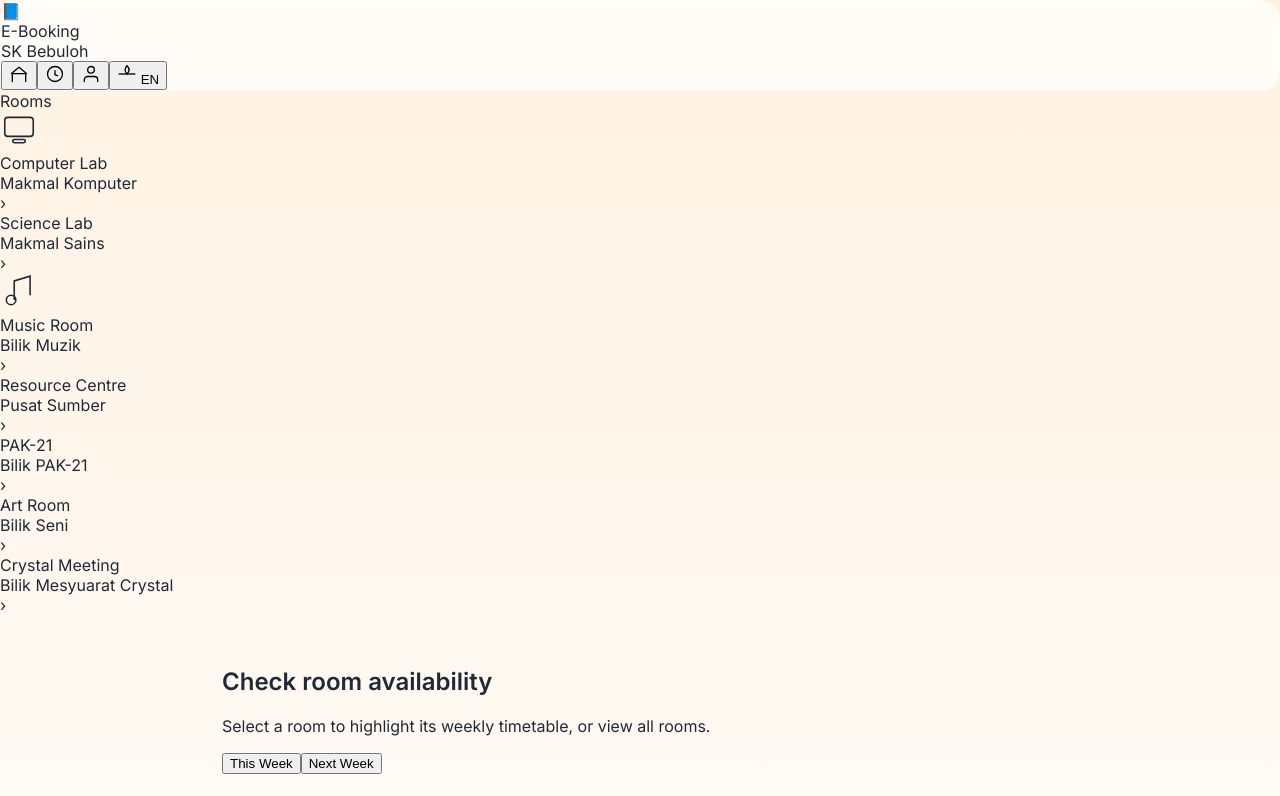
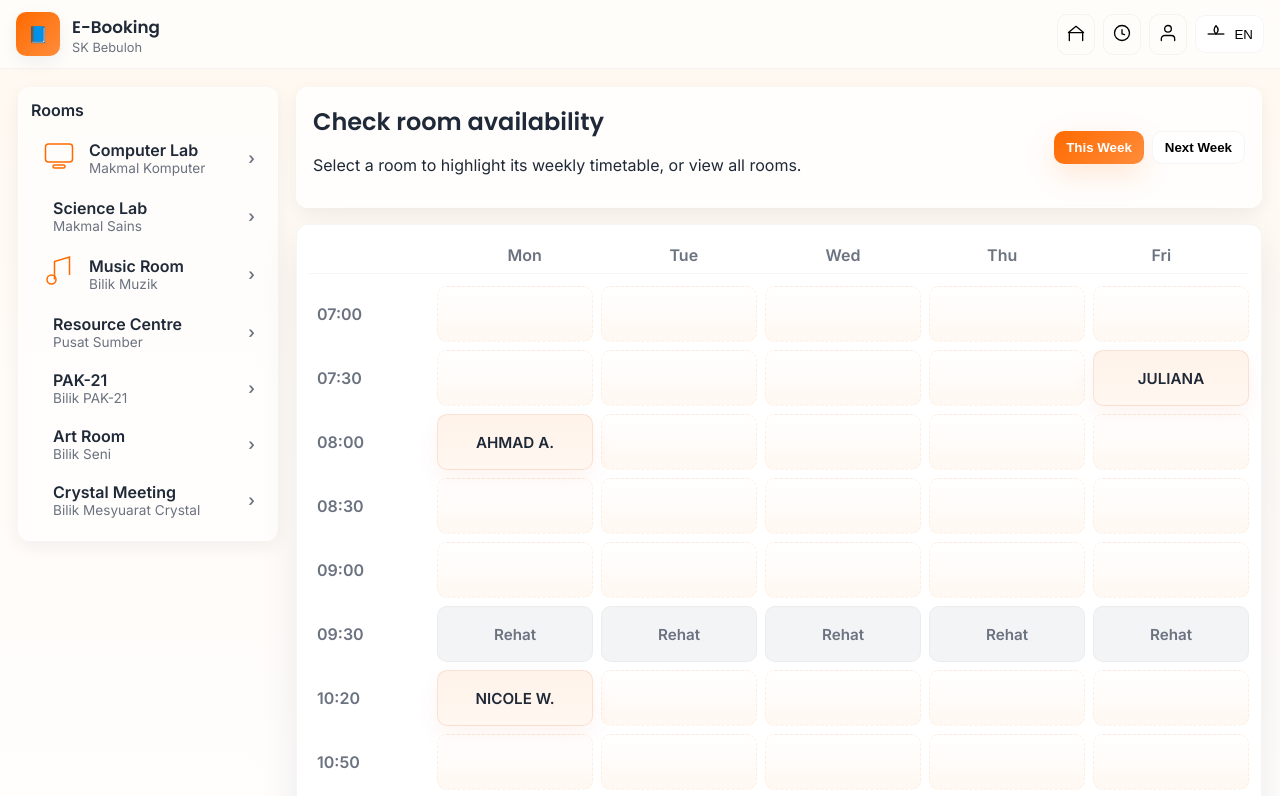
Before and after one commit to ngalang290898-svg/sistem-e-booking-sk-bebuloh, a React (Vite) app: page / in a window 1280 px wide. Shown: the top 796 px of the page. Built offline with nearby package versions, Linux system fonts and the light colour scheme.

Commit message:
Update style.css

```diff
--- a/src/style.css
+++ b/src/style.css
@@ -1,169 +1,104 @@
-:root {
-  --orange-main: #ff7a18;
-  --orange-soft: #ffb347;
-  --bg-main: #fff7ed;
-  --glass-bg: rgba(255, 255, 255, 0.7);
-  --glass-border: rgba(255, 255, 255, 0.35);
-  --text-main: #1f2937;
-  --text-muted: #6b7280;
+:root{
+  --orange-600: #FF6A00;
+  --orange-500: #FF8C3B;
+  --orange-700: #D94C00;
+  --bg-1: #FFF6EF;
+  --glass-bg: rgba(255,255,255,0.64);
+  --glass-border: rgba(255,255,255,0.48);
+  --text: #1f2937;
+  --muted: #6b7280;
+  --card-shadow: 0 14px 40px rgba(15, 23, 42, 0.08);
+  --soft-shadow: 0 6px 18px rgba(15, 23, 42, 0.06);
+  --radius: 14px;
 }
 
-* {
-  box-sizing: border-box;
+*{box-sizing:border-box}
+body{
+  margin:0;
+  font-family: 'Inter', sans-serif;
+  background: linear-gradient(180deg, #fff8f0, #ffffff);
+  color:var(--text);
+  -webkit-font-smoothing:antialiased;
+  -moz-osx-font-smoothing:grayscale;
 }
 
-body {
-  margin: 0;
-  font-family: 'Inter', sans-serif;
-  background: linear-gradient(
-    180deg,
-    #fff2e2,
-    #ffffff
-  );
-  color: var(--text-main);
+/* Top Nav */
+.topnav {
+  display:flex;
+  justify-content:space-between;
+  align-items:center;
+  padding:12px 16px;
+  position:sticky;
+  top:0;
+  z-index:40;
+  background:var(--glass-bg);
+  backdrop-filter: blur(14px);
+  border-bottom: 1px solid rgba(0,0,0,0.04);
 }
 
-/* NAVBAR */
-.nav {
-  position: sticky;
-  top: 0;
-  z-index: 10;
-  display: flex;
-  justify-content: space-between;
-  align-items: center;
-  padding: 1rem 1.5rem;
-  background: var(--glass-bg);
-  backdrop-filter: blur(18px);
-  border-bottom: 1px solid var(--glass-border);
+.brand{display:flex;gap:12px;align-items:center}
+.brand-icon{width:44px;height:44px;border-radius:10px;background:linear-gradient(135deg,var(--orange-600),var(--orange-500));display:flex;align-items:center;justify-content:center;color:#fff;font-weight:700;box-shadow:var(--soft-shadow)}
+.brand-title{font-family:'Poppins',sans-serif;font-weight:600;font-size:1.05rem}
+.brand-sub{font-size:0.8rem;color:var(--muted)}
+
+/* top nav actions */
+.nav-actions{display:flex;gap:8px;align-items:center}
+.icon-btn{background:transparent;border:1px solid rgba(0,0,0,0.04);padding:8px;border-radius:10px;cursor:pointer}
+.lang-btn{display:flex;gap:8px;align-items:center;padding:8px 10px;border-radius:10px;border:1px solid rgba(0,0,0,0.04);background:white}
+
+/* Shell */
+.app-main{display:flex;gap:18px;padding:18px;align-items:flex-start;}
+.left-pane{width:260px}
+.right-pane{flex:1}
+
+/* ROOM LIST */
+.room-list{background:var(--glass-bg);border-radius:12px;padding:12px;border:1px solid var(--glass-border);box-shadow:var(--soft-shadow)}
+.room-list-title{font-weight:600;margin-bottom:8px}
+.room-row{display:flex;align-items:center;gap:12px;padding:10px;border-radius:10px;cursor:pointer;transition:transform .18s, box-shadow .18s, background .18s;}
+.room-row:hover{transform:translateY(-4px); box-shadow:var(--card-shadow); background:linear-gradient(180deg,#fff,#fff8f2)}
+.room-row.active{background:linear-gradient(180deg, #fff, rgba(255,230,210,0.6)); box-shadow: var(--card-shadow)}
+.room-icon svg{width:36px;height:36px;color:var(--orange-600)}
+.room-meta{flex:1}
+.room-name{font-weight:600}
+.room-sub{font-size:0.85rem;color:var(--muted)}
+.room-action{font-weight:600;color:var(--muted)}
+
+/* Search Card */
+.search-card{display:flex;justify-content:space-between;align-items:center;padding:16px;border-radius:12px;background:linear-gradient(180deg, rgba(255,255,255,0.85), rgba(255,255,255,0.75)); border:1px solid var(--glass-border);box-shadow:var(--soft-shadow);margin-bottom:16px}
+.search-left h2{margin:0;font-family:'Poppins',sans-serif;font-weight:600}
+.search-right{display:flex;gap:8px}
+.btn{padding:8px 12px;border-radius:10px;border:1px solid rgba(0,0,0,0.04);cursor:pointer;font-weight:600}
+.btn.primary{background:linear-gradient(135deg,var(--orange-600),var(--orange-500));color:white;border:none;box-shadow:0 10px 30px rgba(255,106,0,0.16)}
+.btn.ghost{background:white}
+
+/* Timetable */
+.timetable{background: white;border-radius:12px;padding:12px;border:1px solid rgba(0,0,0,0.04);box-shadow:var(--card-shadow);overflow:auto}
+.t-head{display:grid;grid-template-columns:120px repeat(5,1fr);align-items:center;gap:8px;padding:8px 12px;border-bottom:1px solid rgba(0,0,0,0.04)}
+.corner{font-weight:600;color:var(--muted)}
+.day-col{text-align:center;font-weight:600;color:var(--muted)}
+.t-body{display:flex;flex-direction:column;gap:8px;padding-top:12px}
+.t-row{display:grid;grid-template-columns:120px repeat(5,1fr);gap:8px;align-items:center}
+.time-col{font-weight:600;color:var(--muted);padding-left:8px}
+.tcell{padding:10px;border-radius:10px;min-height:56px;display:flex;align-items:center;justify-content:center;text-align:center;transition:transform .18s, box-shadow .18s, background .18s}
+.tcell.free{background:linear-gradient(180deg,#fff,#fff8f2);border:1px dashed rgba(255,140,66,0.12)}
+.tcell.reserved{background: linear-gradient(180deg, #fff3ea, #fff7f0); border:1px solid rgba(217,76,0,0.12); box-shadow:0 10px 22px rgba(217,76,0,0.06); transform: translateY(0);}
+.tcell.recess{background:#f3f4f6;color:var(--muted);border:1px solid rgba(0,0,0,0.03)}
+.cell-label{font-weight:600;font-size:0.95rem}
+
+/* Mobile responsiveness */
+@media (max-width: 900px) {
+  .app-main{flex-direction:column;padding:12px}
+  .left-pane{width:100%}
+  .right-pane{width:100%}
+  .t-head{grid-template-columns:80px repeat(3,1fr)}
+  .t-row{grid-template-columns:80px repeat(3,1fr)}
+  .time-col{font-size:0.85rem}
 }
 
-.nav-left {
-  display: flex;
-  align-items: baseline;
-  gap: 0.5rem;
+/* Accessibility: reduced motion & transparency */
+@media (prefers-reduced-motion: reduce) {
+  * { transition: none !important; animation: none !important; }
 }
-
-.logo {
-  font-weight: 700;
-  color: var(--orange-main);
-  font-size: 1.1rem;
+@media (prefers-reduced-transparency: reduce) {
+  .topnav, .room-list, .search-card, .timetable { background: #fff; backdrop-filter:none; }
 }
-
-.school {
-  font-size: 0.85rem;
-  color: var(--text-muted);
-}
-
-.nav-right {
-  display: flex;
-  gap: 0.5rem;
-}
-
-.nav-btn {
-  background: none;
-  border: none;
-  padding: 0.5rem 0.9rem;
-  border-radius: 999px;
-  cursor: pointer;
-  font-size: 0.85rem;
-}
-
-.nav-btn.active {
-  background: var(--orange-main);
-  color: white;
-}
-
-.nav-btn.ghost {
-  border: 1px solid var(--glass-border);
-}
-
-/* MAIN */
-.main {
-  padding: 2rem 1.5rem 4rem;
-}
-
-/* GLASS */
-.glass {
-  background: var(--glass-bg);
-  backdrop-filter: blur(20px);
-  border-radius: 20px;
-  border: 1px solid var(--glass-border);
-}
-
-/* SEARCH CARD */
-.search-card {
-  max-width: 900px;
-  margin: 0 auto 3rem;
-  padding: 2rem;
-}
-
-.search-card h1 {
-  margin-top: 0;
-  font-size: 1.8rem;
-}
-
-.search-grid {
-  margin-top: 1.5rem;
-  display: grid;
-  grid-template-columns: repeat(auto-fit, minmax(140px, 1fr));
-  gap: 1rem;
-}
-
-.input-box {
-  padding: 0.9rem;
-  border-radius: 12px;
-  background: white;
-  font-size: 0.9rem;
-  color: var(--text-muted);
-}
-
-.search-btn {
-  background: linear-gradient(
-    135deg,
-    var(--orange-main),
-    var(--orange-soft)
-  );
-  border: none;
-  color: white;
-  border-radius: 12px;
-  font-weight: 600;
-  cursor: pointer;
-}
-
-/* ROOMS */
-.room-section {
-  max-width: 1000px;
-  margin: 0 auto;
-}
-
-.room-section h2 {
-  margin-bottom: 1rem;
-}
-
-.room-grid {
-  display: grid;
-  grid-template-columns: repeat(auto-fit, minmax(220px, 1fr));
-  gap: 1.5rem;
-}
-
-.room-card {
-  padding: 1.5rem;
-}
-
-.room-card h3 {
-  margin: 0;
-}
-
-.room-card p {
-  margin: 0.3rem 0 1rem;
-  color: var(--text-muted);
-}
-
-.room-card button {
-  background: var(--orange-main);
-  color: white;
-  border: none;
-  border-radius: 10px;
-  padding: 0.5rem 1rem;
-  cursor: pointer;
-}
```
